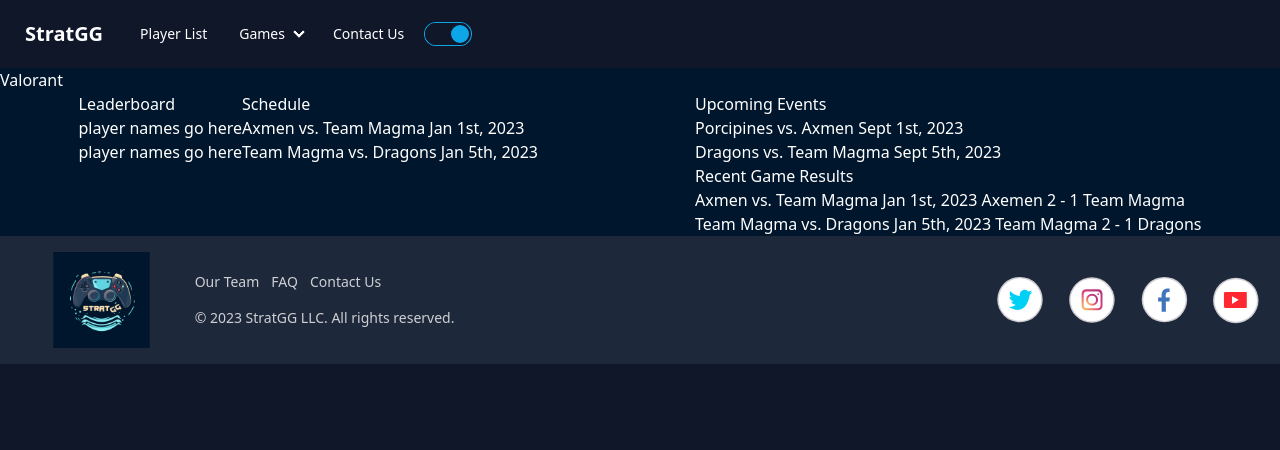
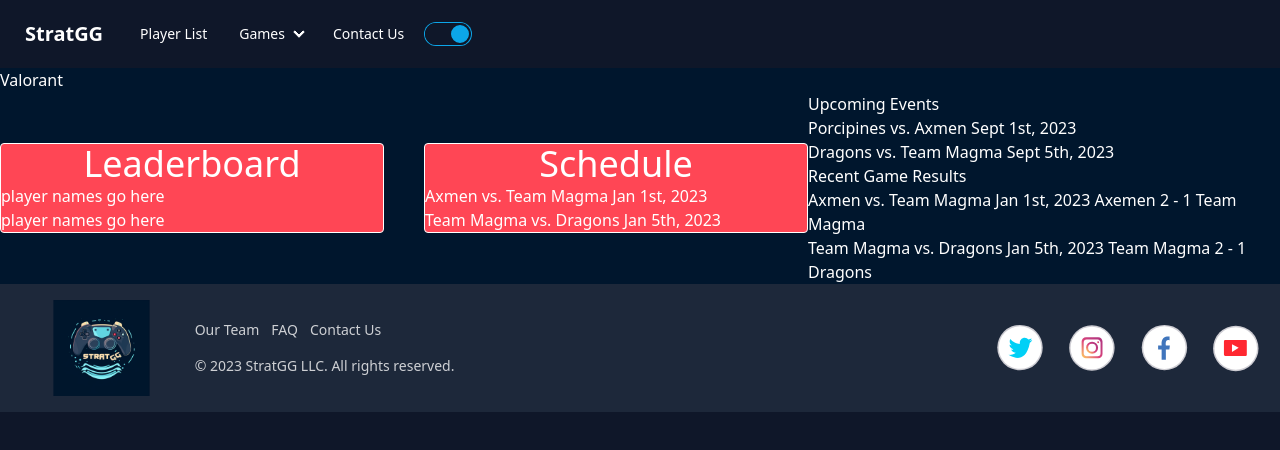
Before and after one commit to Stratgg/Stratgg, a SvelteKit app in the folder client/: page /esports/games/valorant in a window 1280 px wide. Shown: the top 450 px of the page. Built offline with nearby package versions, Linux system fonts and the light colour scheme.

Commit message:
Add basic styling

```diff
--- a/client/src/routes/esports/games/valorant/+page.svelte
+++ b/client/src/routes/esports/games/valorant/+page.svelte
@@ -16,12 +16,12 @@
 <Nav/>
 <header>Valorant</header>
 
-<div id="valorantMainContianer" class="flex flex-row justify-around">
+<div id="valorantMainContianer" class="flex flex-row justify-around ">
 
-  <div id="valorantLeaderBoardAndSchedule" class="flex flex-row">
+  <div id="valorantLeaderBoardAndSchedule" class="flex flex-row ">
     <!-- Leaderboard -->
-    <div id="valorantLeaderboardContainer" class="flex flex-col">
-      <h1>Leaderboard</h1>
+    <div id="valorantLeaderboardContainer" class="flex flex-col m-auto mr-10 w-96 bg-valorantRed border rounded">
+      <h1 class="text-center text-4xl">Leaderboard</h1>
       <div id="valorantLeaderBoardNames">
         <ul >
           <li >
@@ -34,8 +34,8 @@
       </div>
     </div>
     <!-- Schedule -->
-    <div id="valorantScheduleContainer" class="flex flex-col" >
-      <h1>Schedule</h1>
+    <div id="valorantScheduleContainer" class="flex flex-col m-auto w-96 bg-valorantRed border rounded" >
+      <h1 class="text-center text-4xl">Schedule</h1>
         <div id="valorantScheduleDates">
           <ul>
             <li>
@@ -54,7 +54,7 @@
 
 <div id="valorantEventsAndResults" class="flex flex-col">
     <!--Upcoming Events  -->
-    <div id="valorantUpcomingEvents">
+    <div id="valorantUpcomingEvents" >
       <h1>Upcoming Events</h1>
 
       <ul>
@@ -86,9 +86,6 @@
       </ul>
     </div>
   </div>
-
-
-
 </div>
 
 
```
